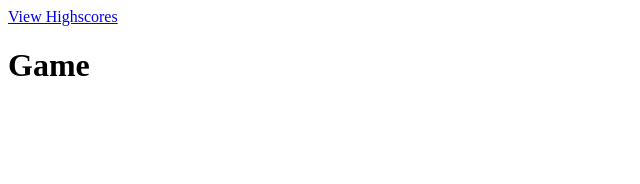
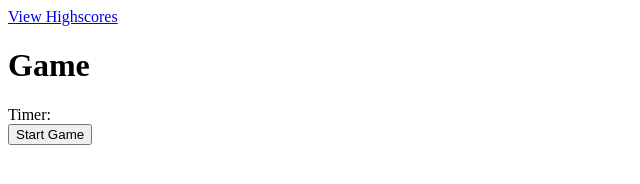
Before and after one commit to namgiwoong/coding-quiz-game, a plain HTML site: page index.html in a window 1280 px wide. Shown: the whole page, without its empty margins (0-640 px from the left). Drawn offline with Linux system fonts and the light colour scheme.

Commit message:
created div for timer and start button in html.

```diff
--- a/index.html
+++ b/index.html
@@ -14,6 +14,12 @@
       <h1>Game</h1>
     </div>
 
+    <div>Timer: <span id="timer"></span></div>
+
+    <div>
+      <button id="start">Start Game</button>
+    </div>
+
     <script src="./assets/js/game.js"></script>
   </body>
 </html>
```
